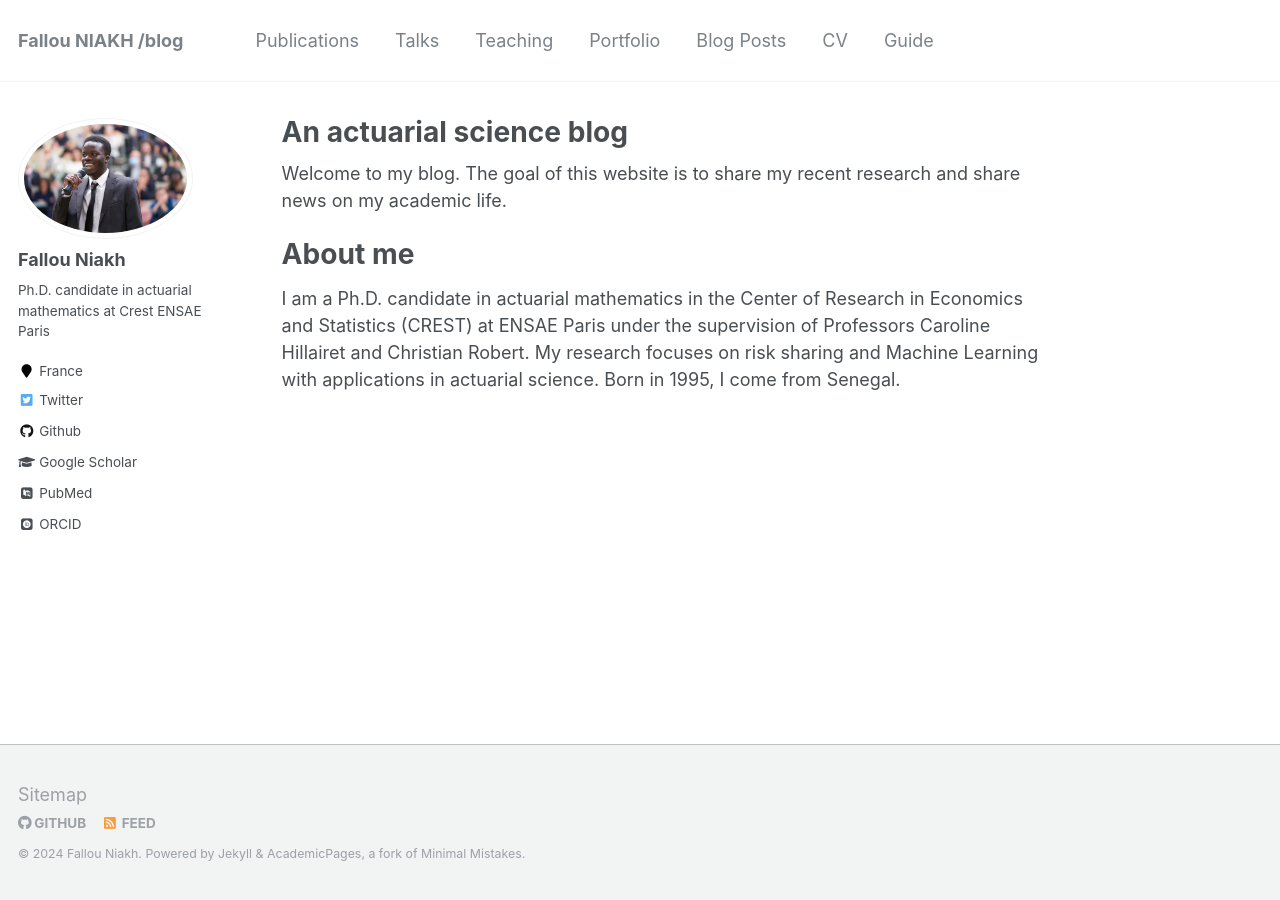
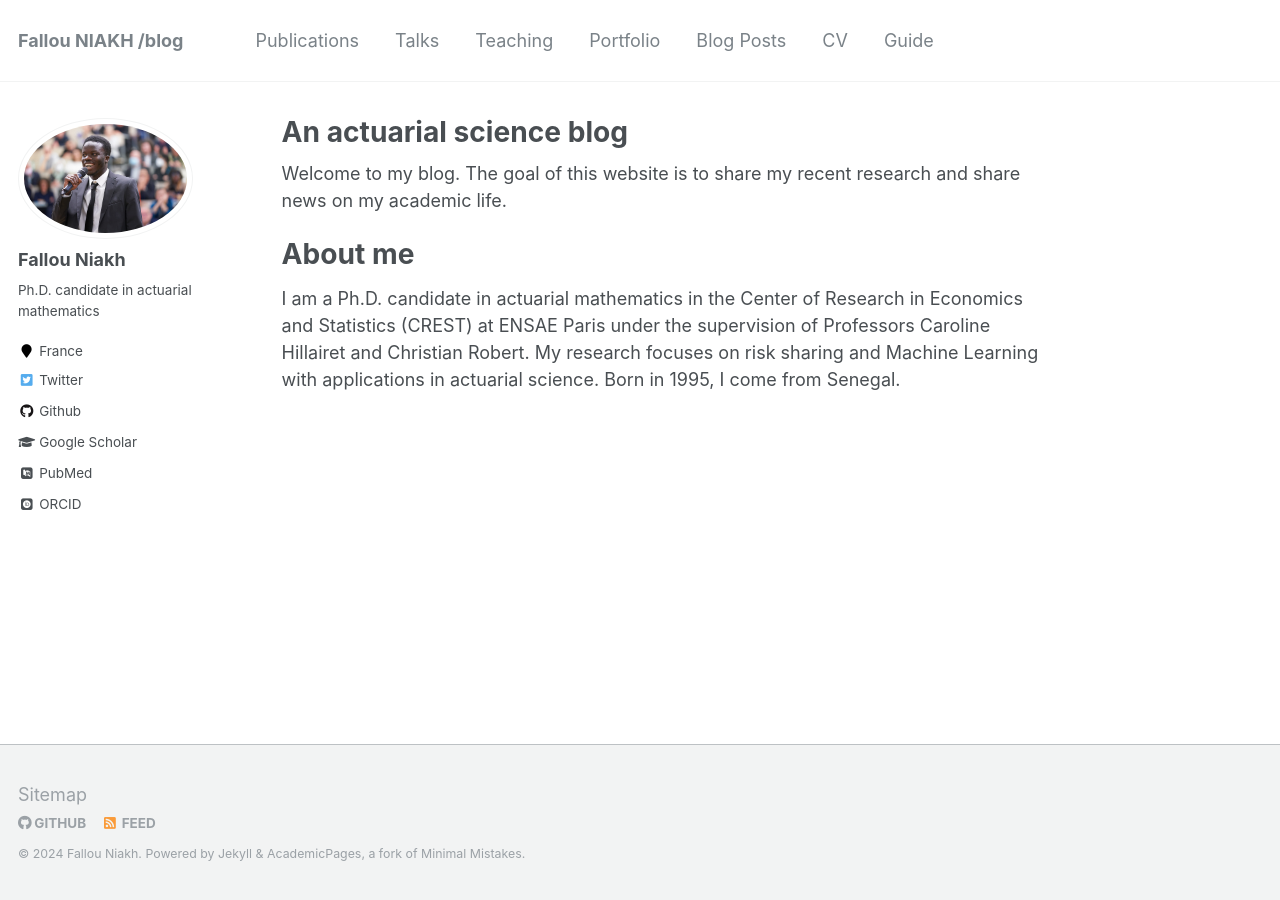
Before and after one commit to FNIAKH/fniakh.github.io, a Jekyll site: the page built from _pages/about.md, in a window 1280 px wide. Built offline with Jekyll 4.4.1, drawn with Linux system fonts in a browser that asks for light colours; some web fonts are replaced.

Commit message:
Update _config.yml

```diff
--- a/_config.yml
+++ b/_config.yml
@@ -84,7 +84,7 @@ analytics:
 author:
   name             : "Fallou Niakh"
   avatar           : "profile.png"
-  bio              : "Ph.D. candidate in actuarial mathematics at Crest ENSAE Paris"
+  bio              : "Ph.D. candidate in actuarial mathematics"
   location         : "France"
   employer         :
   pubmed           : "https://www.ncbi.nlm.nih.gov/pubmed/?term=john+snow"
```
